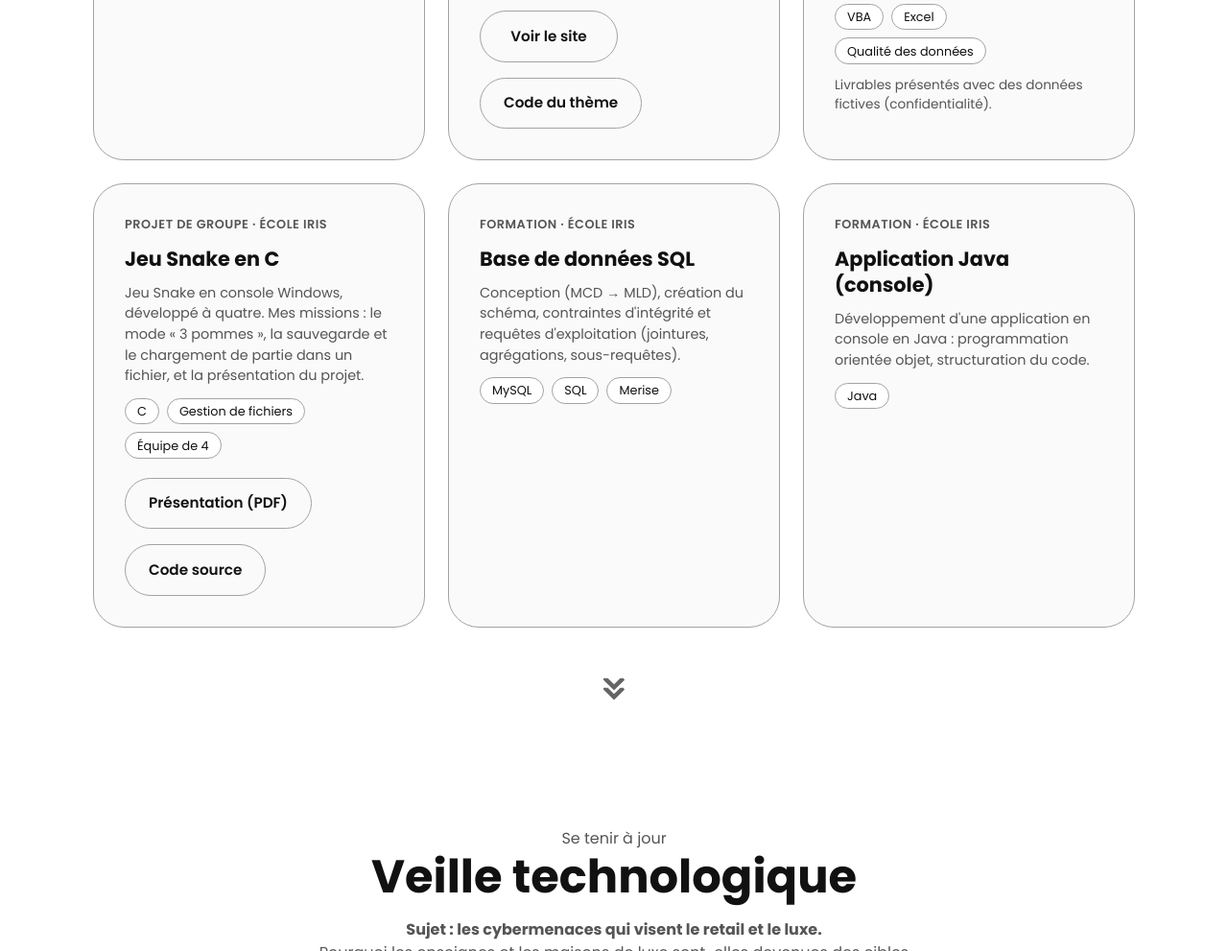
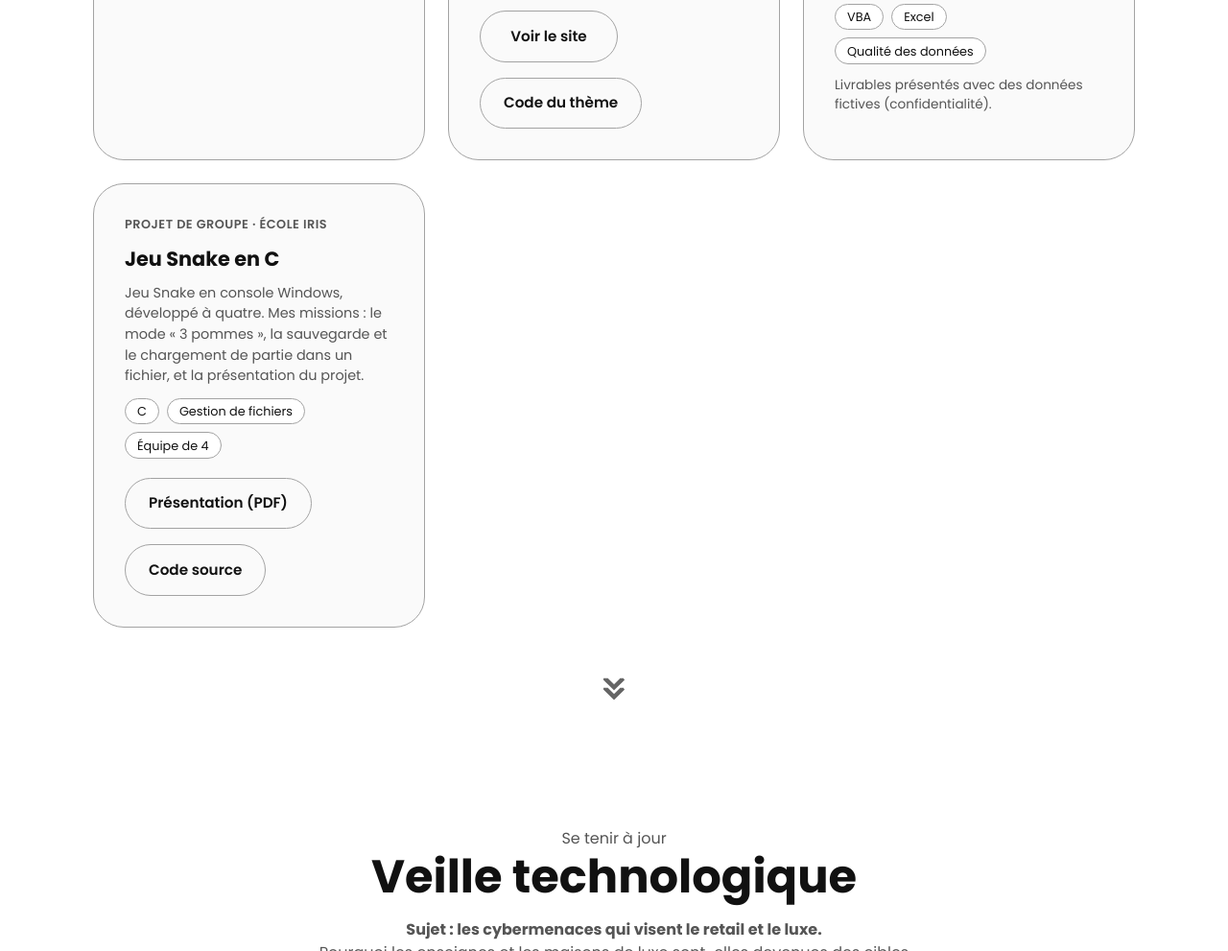
Before and after one commit to naghu01/naghu01.github.io, a plain HTML site: page index.html in a window 1280 px wide. Shown: the part 4736-5727 px from the top of the page at 96% size. Drawn offline with Linux system fonts and the light colour scheme.

Commit message:
E6 : retrait des cartes SQL et Java
Co-Authored-By: Claude Opus 5.5 <noreply@anthropic.com>
Claude-Session: https://claude.ai/code/session_01P97YLANNj7r5NSbCaDkfyQ

```diff
--- a/index.html
+++ b/index.html
@@ -345,38 +345,6 @@
               <a class="btn btn-color-2 project-btn" href="https://github.com/naghu01/naghu01.github.io/tree/main/projets/snake" target="_blank" rel="noopener">Code source</a>
             </div>
           </article>
-          <article class="project-card">
-            <p class="project-tag">Formation · École IRIS</p>
-            <h3 class="project-title">Base de données SQL</h3>
-            <p>
-              Conception (MCD → MLD), création du schéma, contraintes d'intégrité et requêtes
-              d'exploitation (jointures, agrégations, sous-requêtes).
-            </p>
-            <ul class="tech-list">
-              <li>MySQL</li><li>SQL</li><li>Merise</li>
-            </ul>
-            <!-- À COMPLÉTER : lien vers le dépôt
-            <div class="btn-container">
-              <a class="btn btn-color-2 project-btn" href="https://github.com/naghu01/NOM-DU-DEPOT" target="_blank" rel="noopener">GitHub</a>
-            </div>
-            -->
-          </article>
-          <article class="project-card">
-            <p class="project-tag">Formation · École IRIS</p>
-            <h3 class="project-title">Application Java (console)</h3>
-            <p>
-              Développement d'une application en console en Java : programmation orientée
-              objet, structuration du code.
-            </p>
-            <ul class="tech-list">
-              <li>Java</li>
-            </ul>
-            <!-- À COMPLÉTER : lien vers le dépôt
-            <div class="btn-container">
-              <a class="btn btn-color-2 project-btn" href="https://github.com/naghu01/NOM-DU-DEPOT" target="_blank" rel="noopener">GitHub</a>
-            </div>
-            -->
-          </article>
         </div>
         <a href="#veille" class="arrow" aria-label="Section suivante : veille technologique">
           <img src="./assets/arrow.png" alt="" class="icon" />
```
